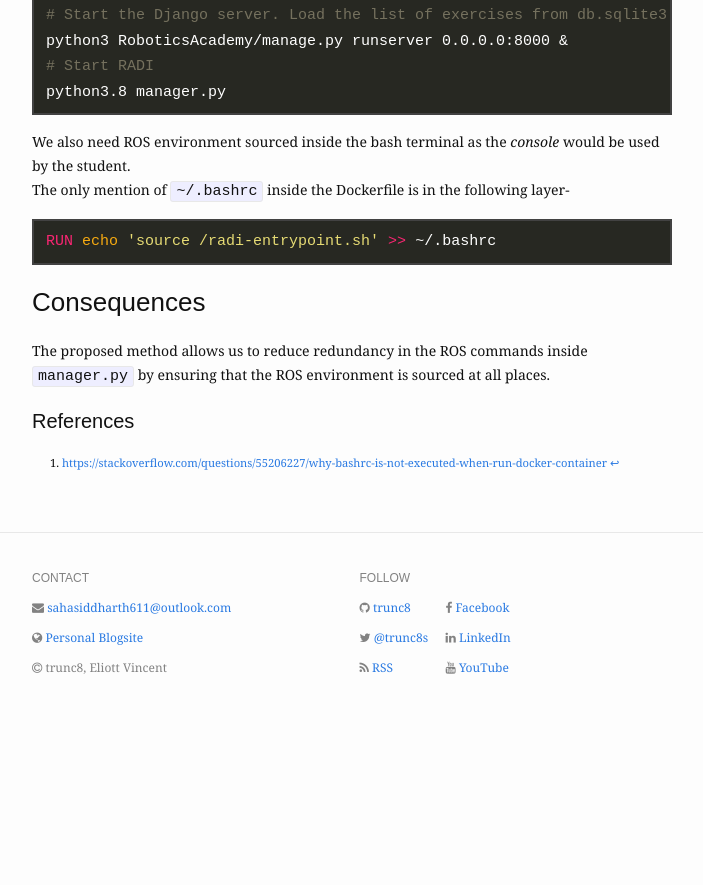
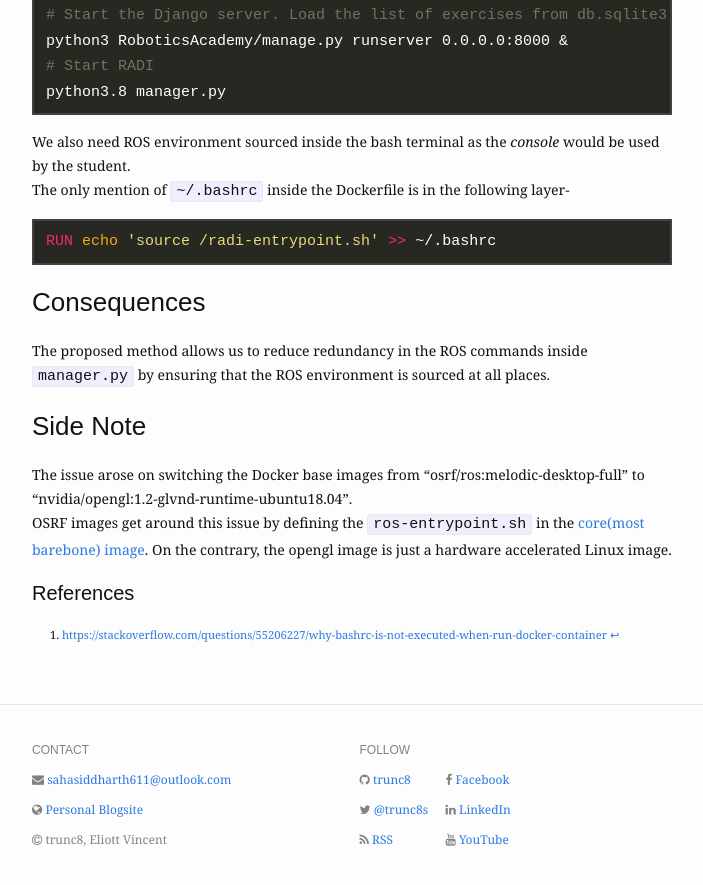
Before and after one commit to TheRoboticsClub/gsoc2021-Siddharth_Saha, a Jekyll site: the page built from docs/_posts/scribbles/2021-06-22-bashrc-start-sh.md, in a window 1280 px wide and 900 px high, scrolled down 1787 px. Shown: the top 885 px of the window, without its empty margins (288-991 px from the left). Built offline with Jekyll 4.4.1, drawn with Linux system fonts in a browser that asks for light colours; nearby versions of some CDN libraries; before the commit the page ends 2515 px from its top, so only the background shows below that.

Commit message:
Minor update to bashrc start.sh blogpost

```diff
--- a/docs/_posts/scribbles/2021-06-22-bashrc-start-sh.md
+++ b/docs/_posts/scribbles/2021-06-22-bashrc-start-sh.md
@@ -22,6 +22,7 @@ python3.8 manager.py
 Running the command `docker run -it --rm -p 8000:8000 -p 2303:2303 -p 1905:1905 -p 8765:8765 -p 6080:6080 -p 1108:1108 foxy-radi ./start.sh` does not automatically source the `~/.bashrc`.
 
 As a result, when the exercise is run, it throws the error that the ROS commands are not recognized. This was highlighted in RoboticsAcademy's [Issue #958](https://github.com/JdeRobot/RoboticsAcademy/issues/958).
+
 
 ### Reason of the Issue
 `~/.bashrc` contains the lines at the start-
@@ -63,5 +64,10 @@ RUN echo 'source /radi-entrypoint.sh' >> ~/.bashrc
 ### Consequences
 The proposed method allows us to reduce redundancy in the ROS commands inside `manager.py` by ensuring that the ROS environment is sourced at all places.
 
+### Side Note
+The issue arose on switching the Docker base images from "osrf/ros:melodic-desktop-full" to "nvidia/opengl:1.2-glvnd-runtime-ubuntu18.04".
+OSRF images get around this issue by defining the `ros-entrypoint.sh` in the [core(most barebone) image](https://github.com/osrf/docker_images/blob/master/ros/melodic/ubuntu/bionic/ros-core/Dockerfile#L38). On the contrary, the opengl image is just a hardware accelerated Linux image.
+
+
 #### References
 [^1]: [https://stackoverflow.com/questions/55206227/why-bashrc-is-not-executed-when-run-docker-container](https://stackoverflow.com/questions/55206227/why-bashrc-is-not-executed-when-run-docker-container)
```
